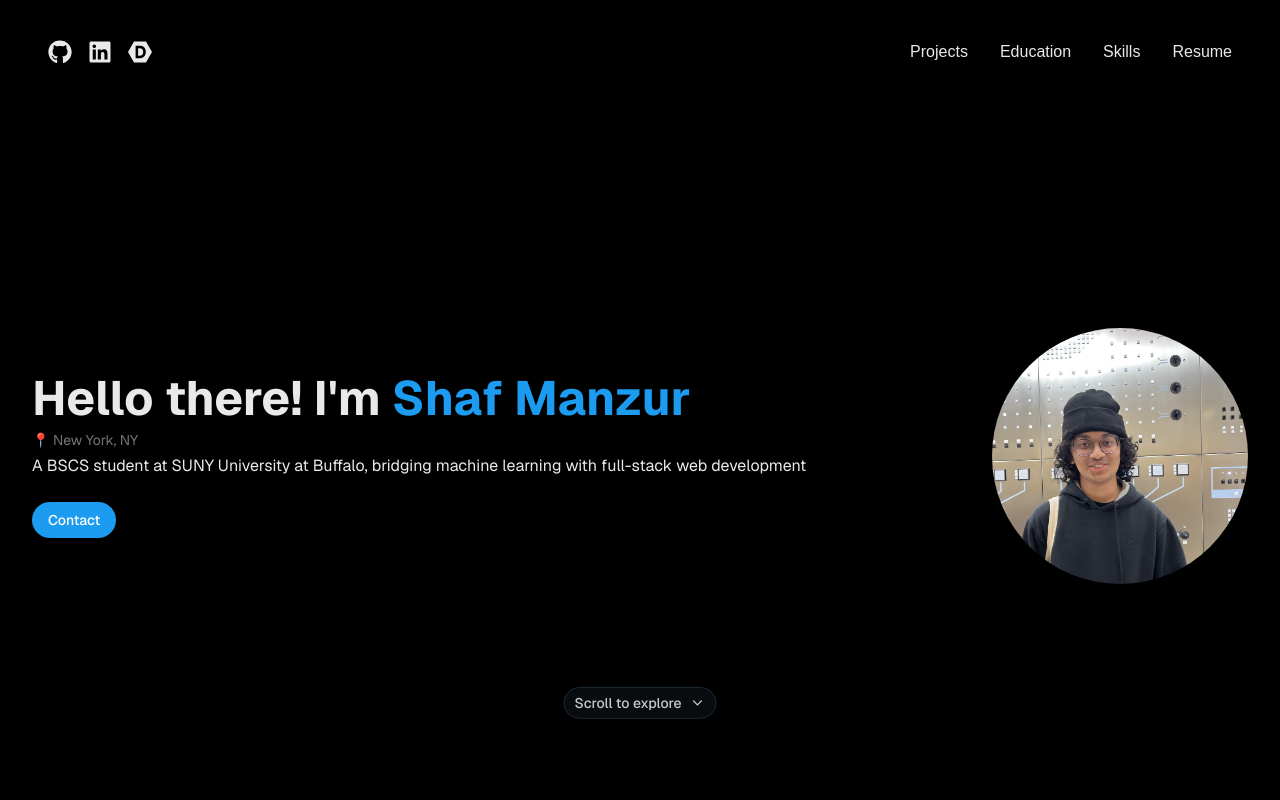
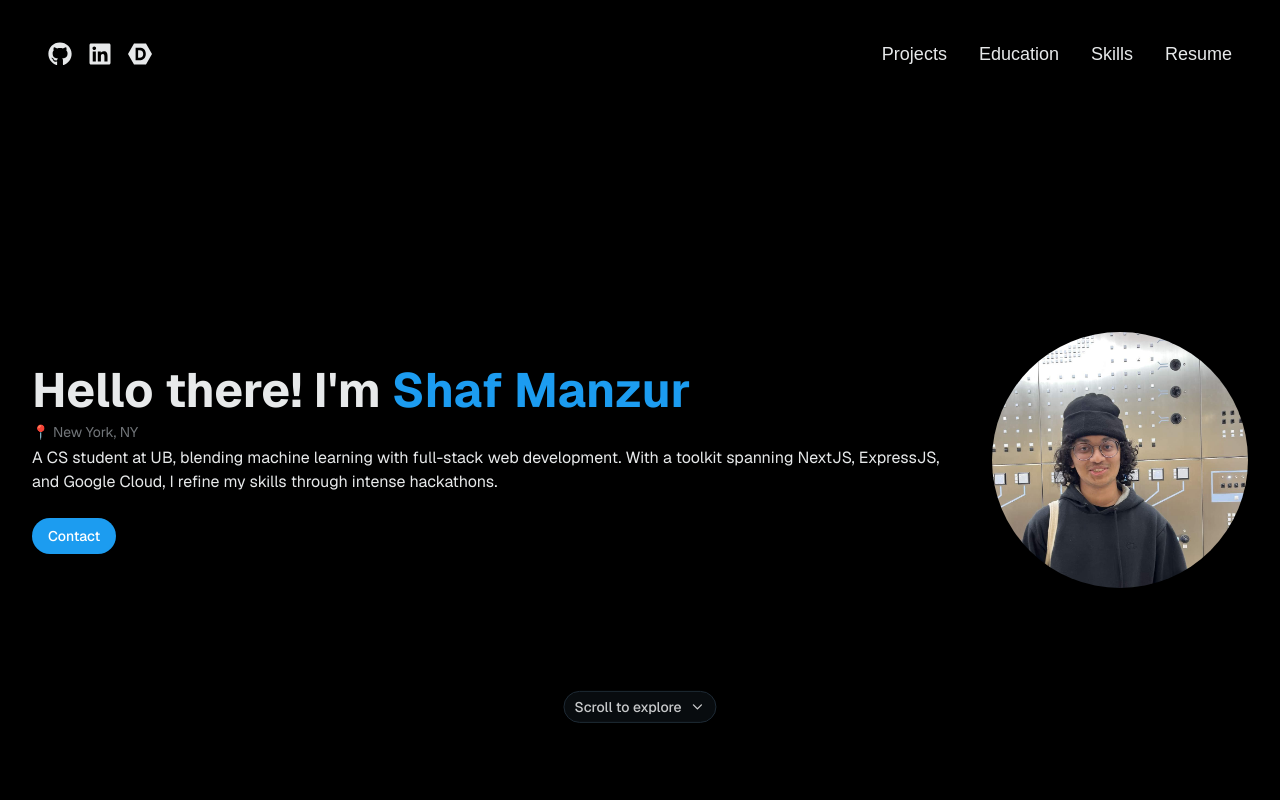
Before and after one commit to shaf-manzur/shaf-manzur.github.io, a React (Vite) app: page / in a window 1280 px wide. Shown: the top 800 px of the page. Built offline with nearby package versions, Linux system fonts and the light colour scheme; a web font is replaced by a local one.

Commit message:
seems good enough

```diff
--- a/src/components/common/Hero.tsx
+++ b/src/components/common/Hero.tsx
@@ -6,7 +6,7 @@ import { ChevronDown } from "lucide-react"
 
 const hero = {
     name: "Shaf Manzur",
-    description: "A BSCS student at SUNY University at Buffalo, bridging machine learning with full-stack web development",
+    description: "A CS student at UB, blending machine learning with full-stack web development. With a toolkit spanning NextJS, ExpressJS, and Google Cloud, I refine my skills through intense hackathons.",
     location: "New York, NY"
 }
 
--- a/src/components/header/header.tsx
+++ b/src/components/header/header.tsx
@@ -14,9 +14,15 @@ export default function Header() {
         >
             <nav className="flex justify-between items-center">
                 <div className="flex space-x-4">
-                    <FaGithub className="w-6 h-6" />
-                    <FaLinkedin className="w-6 h-6" />
-                    <SiDevpost className="w-6 h-6" />
+                    <a href="https://github.com/freshfriedfish/" target="_blank" rel="noopener noreferrer" aria-label="GitHub">
+                        <FaGithub className="w-6 h-6 text-foreground hover:text-primary transition-colors" />
+                    </a>
+                    <a href="https://www.linkedin.com/in/shafmanzur/" target="_blank" rel="noopener noreferrer" aria-label="LinkedIn">
+                        <FaLinkedin className="w-6 h-6 text-foreground hover:text-primary transition-colors" />
+                    </a>
+                    <a href="https://devpost.com/freshfriedfish" target="_blank" rel="noopener noreferrer" aria-label="Devpost">
+                        <SiDevpost className="w-6 h-6 text-foreground hover:text-primary transition-colors" />
+                    </a>
                 </div>
 
                 {/* Mobile dropdown - visible on mobile, hidden on desktop */}
@@ -25,11 +31,11 @@ export default function Header() {
                 </div>
 
                 {/* Desktop navigation - hidden on mobile, visible on desktop */}
-                <div className="hidden lg:flex space-x-8 font-display">
-                    <a href="#projects">Projects</a>
-                    <a href="#education">Education</a>
-                    <a href="#skills">Skills</a>
-                    <a href="#resume">Resume</a>
+                <div className="hidden lg:flex space-x-8 font-display text-lg">
+                    <a href="#projects" className="hover:text-primary transition-colors">Projects</a>
+                    <a href="#education" className="hover:text-primary transition-colors">Education</a>
+                    <a href="#skills" className="hover:text-primary transition-colors">Skills</a>
+                    <a href="#resume" className="hover:text-primary transition-colors">Resume</a>
                 </div>
             </nav>
         </motion.header>
```
